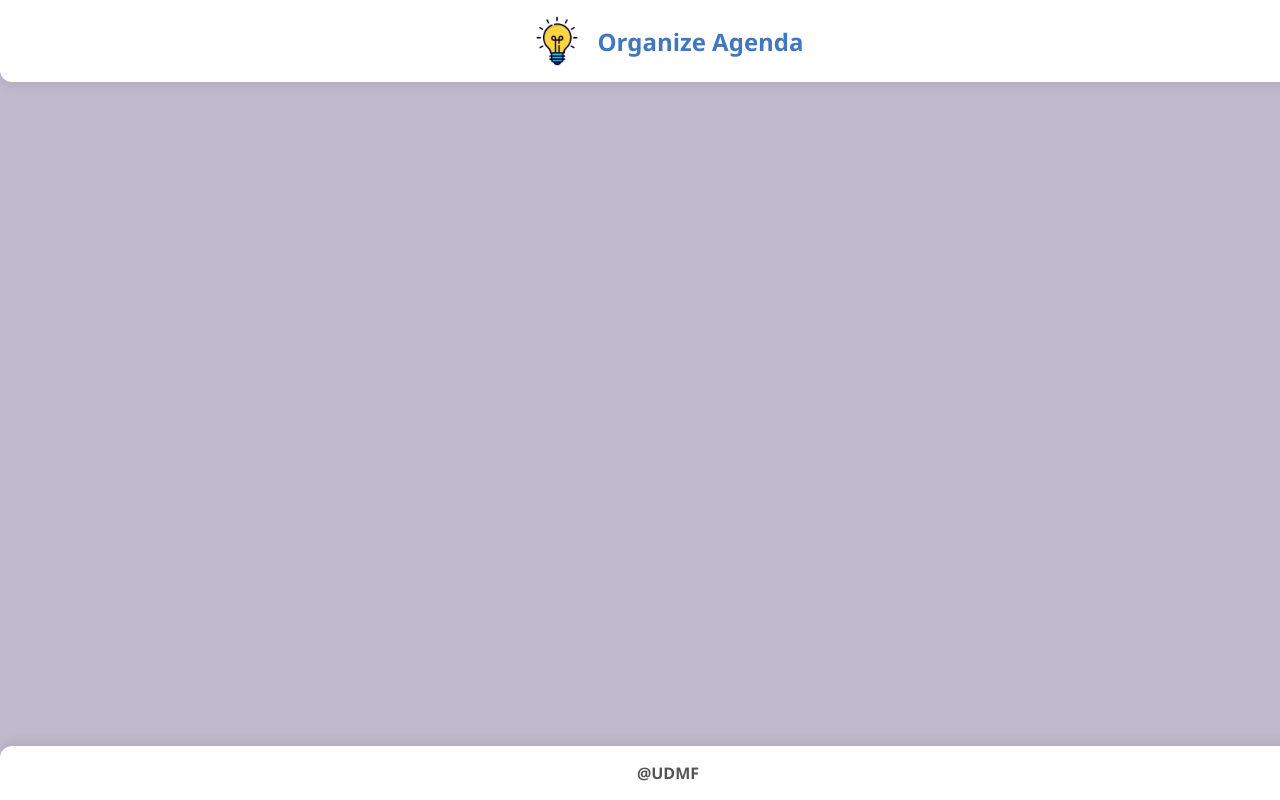
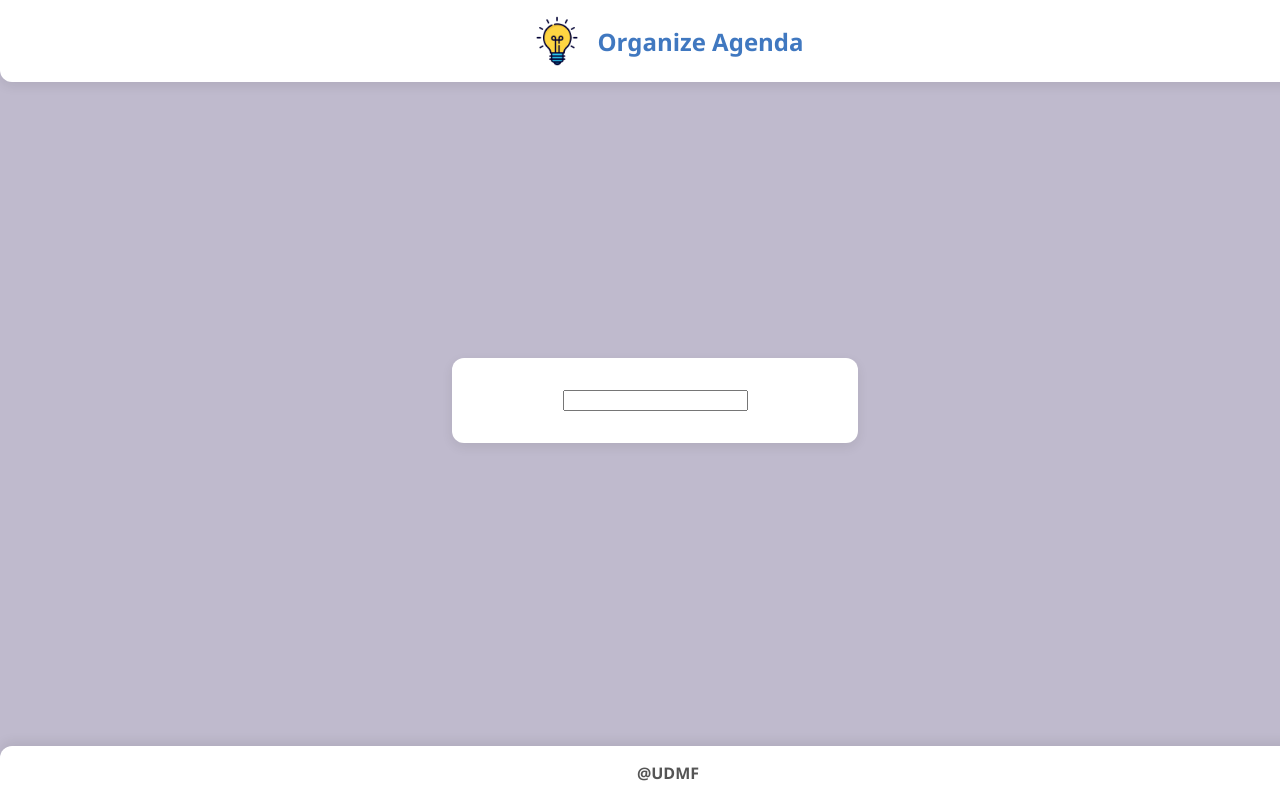
Before and after one commit to CS-PI-2025-umdiameformo/front-end, a React (Create React App) app: page /esqueceuSenha in a window 1280 px wide. Built offline with nearby package versions, Linux system fonts and the light colour scheme.

Commit message:
importando primereact

```diff
--- a/package.json
+++ b/package.json
@@ -7,6 +7,7 @@
     "@testing-library/jest-dom": "^6.6.3",
     "@testing-library/react": "^16.3.0",
     "@testing-library/user-event": "^13.5.0",
+    "primereact": "^10.9.6",
     "react": "^19.1.0",
     "react-dom": "^19.1.0",
     "react-hook-form": "^7.55.0",
--- a/src/App.js
+++ b/src/App.js
@@ -7,6 +7,7 @@ import Footer from "./components/footer/footer";
 import CadastroUsuario from "./pages/cadastroUsuario/cadastroUsuario";
 import LoginUsuario from "./pages/loginUsuario/loginUsuario";
 import Agendamento from "./pages/agendamento/agendamento";
+import EsqueceuSenha from "./pages/esqueceuSenha/esqueceuSenha";
 
 function App() {
   return (
@@ -20,6 +21,8 @@ function App() {
             <Route path="/cadastroUsuario" Component={CadastroUsuario} />
             <Route path="/agendamento" element={<Agendamento />} />
             <Route path="/loginUsuario" Component={LoginUsuario} />
+
+            <Route path="/esqueceuSenha" Component={EsqueceuSenha} />
           </Routes>
         </BrowserRouter>
         <Footer />
@@ -27,4 +30,5 @@ function App() {
   );
 }
 
+
 export default App;
--- a/src/index.js
+++ b/src/index.js
@@ -1,14 +1,16 @@
 import React from 'react';
 import ReactDOM from 'react-dom/client';
+import { PrimeReactProvider } from 'primereact/api';
 import './index.css';
 import App from './App';
 import reportWebVitals from './reportWebVitals';
 
 const root = ReactDOM.createRoot(document.getElementById('root'));
 root.render(
-  <React.StrictMode>
-    <App />
-  </React.StrictMode>
+
+    <PrimeReactProvider>
+      <App />
+    </PrimeReactProvider>
 );
 
 // If you want to start measuring performance in your app, pass a function
--- /dev/null
+++ b/src/pages/esqueceuSenha/esqueceuSenha.jsx
@@ -0,0 +1,23 @@
+import React, { useState } from "react";
+import { useNavigate } from "react-router-dom";
+import { InputText } from 'primereact/inputtext';
+import "./esqueceuSenha.css";
+
+
+function EsqueceuSenha() {
+  const [email, setEmail] = useState("");
+  const navigate = useNavigate();
+
+
+
+  return (
+    <div className="card flex justify-content-center">
+      <form className="formulario">
+        <InputText value={email} onChange={(e) => setEmail(e.target.value)} />
+      </form>
+    </div>
+
+  );
+}
+
+export default EsqueceuSenha;
```
Also changed, not shown: src/pages/esqueceuSenha/esqueceuSenha.css (added), 1 other file (tests, documents, lock files or other folders). Lines whose indentation alone changed are shown as unchanged.
